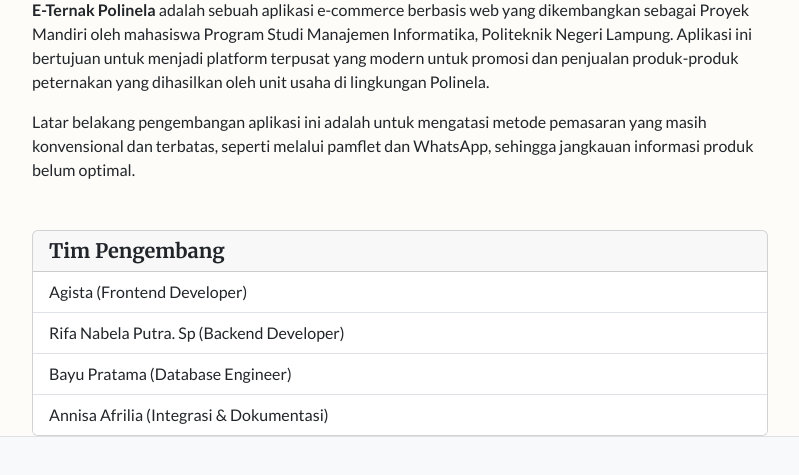
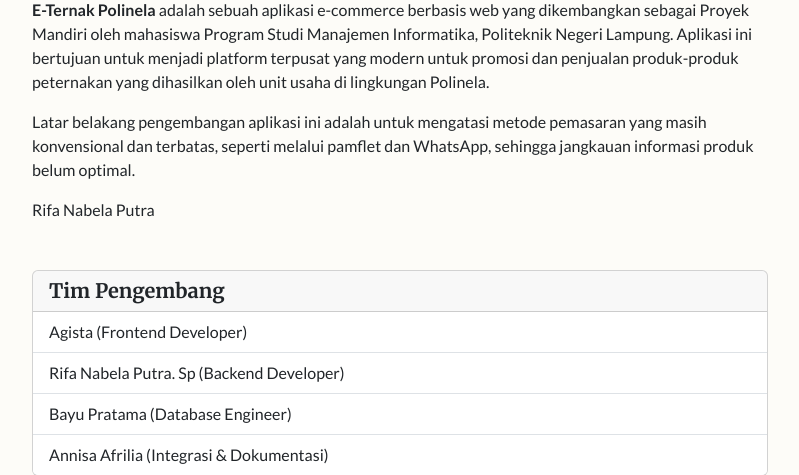
Before and after one commit to bayuatam/PM-KEAMANAN, a CodeIgniter 4 app: the page made by app/Views/about/index.php in a window 1280 px wide. Shown: the part 206-681 px from the top of the page, without its empty margins (240-1039 px from the left). Run offline with PHP 8.4 and a stand-in for CodeIgniter, Linux system fonts and the light colour scheme; the template is opened without the code that fills it, so the values that code supplies are empty; some libraries are stand-ins or nearby versions.

Commit message:
rifa tambah baris 16

```diff
--- a/app/Views/about/index.php
+++ b/app/Views/about/index.php
@@ -12,6 +12,8 @@
                 <p><strong>E-Ternak Polinela</strong> adalah sebuah aplikasi e-commerce berbasis web yang dikembangkan sebagai Proyek Mandiri oleh mahasiswa Program Studi Manajemen Informatika, Politeknik Negeri Lampung. Aplikasi ini bertujuan untuk menjadi platform terpusat yang modern untuk promosi dan penjualan produk-produk peternakan yang dihasilkan oleh unit usaha di lingkungan Polinela.</p>
 
                 <p>Latar belakang pengembangan aplikasi ini adalah untuk mengatasi metode pemasaran yang masih konvensional dan terbatas, seperti melalui pamflet dan WhatsApp, sehingga jangkauan informasi produk belum optimal.</p>
+
+                <p> Rifa Nabela Putra</p>
 
                 <div class="card mt-5">
                     <div class="card-header">
```
